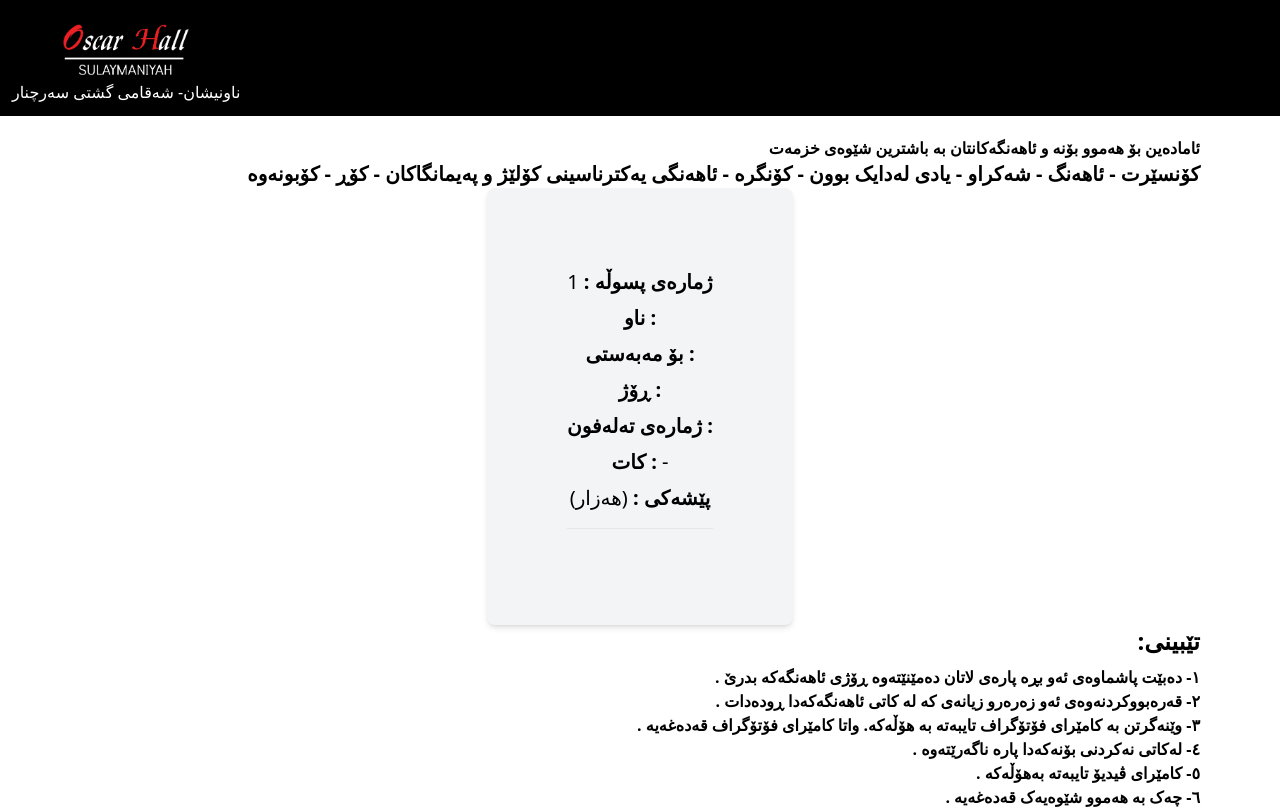
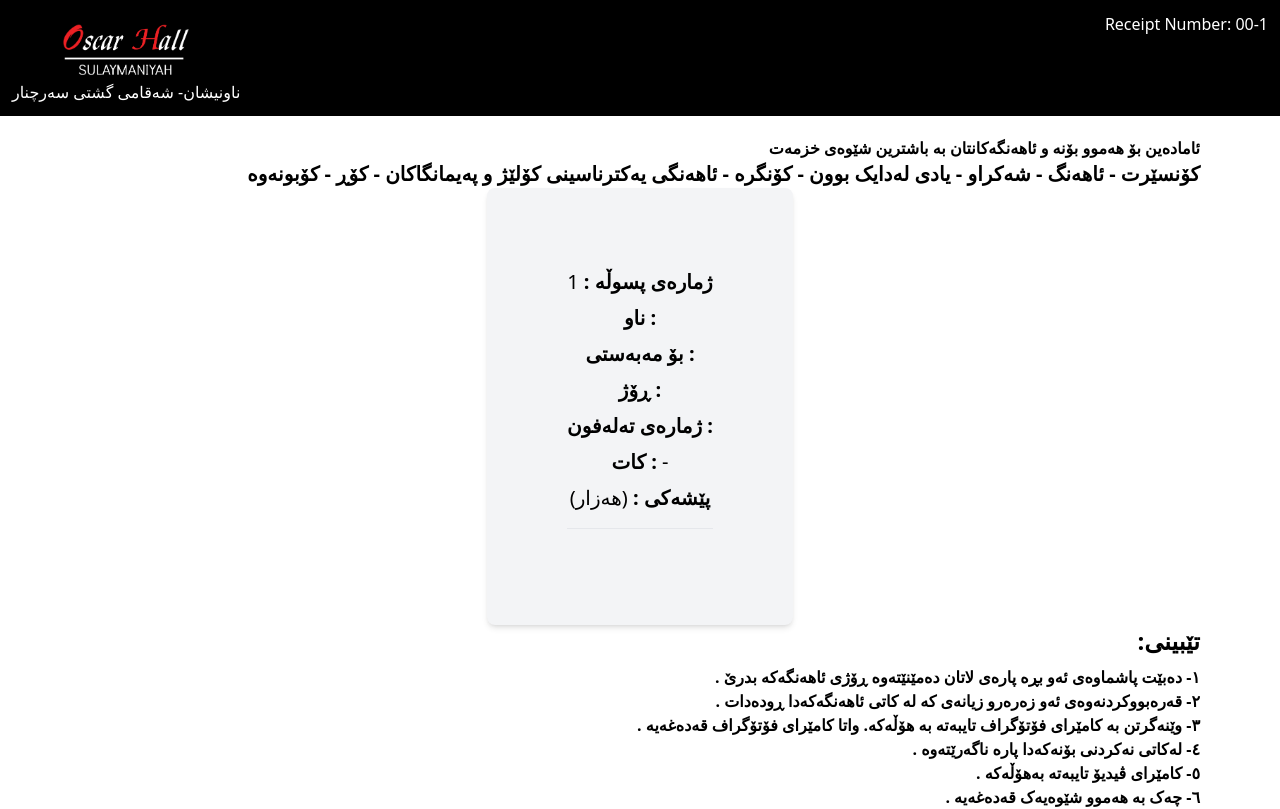
Before and after one commit to Ravyar19/reservation-app, a Next.js app: page /receipt/1 in a window 1280 px wide. Shown: the top 809 px of the page. Built offline with nearby package versions, Linux system fonts and the light colour scheme.

Commit message:
final changes

```diff
--- a/components/Receipt.js
+++ b/components/Receipt.js
@@ -1,4 +1,4 @@
-import React from "react";
+import React, { useEffect, useState } from "react";
 import logo from ".././logo2.png";
 import Image from "next/image";
 import fb from ".././facebook.png";
@@ -15,7 +15,18 @@ const Receipt = ({
   id,
   type,
 }) => {
-  console.log("reccc  " + id);
+  const [receiptNumber, setReceiptNumber] = useState(0);
+
+  useEffect(() => {
+    async function fetchReceiptNumber() {
+      const response = await fetch("/api/getReceiptNumber");
+      const data = await response.json();
+      const receiptNumber = data.receiptNumber - 1;
+      setReceiptNumber(receiptNumber.toString().padStart(4, "0"));
+    }
+
+    fetchReceiptNumber();
+  }, []);
   return (
     <div>
       <div class="flex flex-col min-h-screen">
@@ -24,7 +35,7 @@ const Receipt = ({
             <Image src={logo} width={150} />
             <p>ناونیشان- شەقامی گشتی سەرچنار</p>
           </div>
-          <div></div>
+          <div>Receipt Number: {receiptNumber}</div>
         </div>
         <div className="flex text-right flex-col mx-15 px-20 mt-5 ">
           <p className="font-bold ">
--- a/pages/api/getReceiptNumber.js
+++ b/pages/api/getReceiptNumber.js
@@ -1,14 +1,8 @@
-import fs from "fs";
-import path from "path";
-
 export default async function handler(req, res) {
   if (req.method === "GET") {
     try {
-      const filePath = path.join(process.cwd(), "receiptNumber.json");
-      const fileData = fs.readFileSync(filePath, "utf8");
-      const receiptData = JSON.parse(fileData);
-
-      res.status(200).json({ receiptNumber: receiptData.current });
+      const receiptNumber = parseInt(process.env.RECEIPT_NUMBER);
+      res.status(200).json({ receiptNumber });
     } catch (error) {
       console.error(error);
       res
--- a/pages/api/reserve.js
+++ b/pages/api/reserve.js
@@ -7,19 +7,8 @@ export default async function handler(req, res) {
     try {
       const { date, time, phoneNumber, firstName, sheetName } = req.body;
 
-      const receiptNumberFilePath = path.resolve("receiptNumber.json");
-      const receiptNumberData = JSON.parse(
-        fs.readFileSync(receiptNumberFilePath, "utf-8")
-      );
-      const receiptNumber = receiptNumberData.current;
-
-      // Increment and save the receipt number to the JSON file
-      receiptNumberData.current += 1;
-      fs.writeFileSync(
-        receiptNumberFilePath,
-        JSON.stringify(receiptNumberData),
-        "utf-8"
-      );
+      const receiptNumber = parseInt(process.env.RECEIPT_NUMBER);
+      process.env.RECEIPT_NUMBER = receiptNumber + 1;
 
       // Format the receipt number with leading zeros
       const formattedReceiptNumber = receiptNumber.toString().padStart(4, "0");
--- a/receiptNumber.json
+++ b/receiptNumber.json
@@ -1 +1 @@
-{ "current": 0 }
+{"current":2}
```
